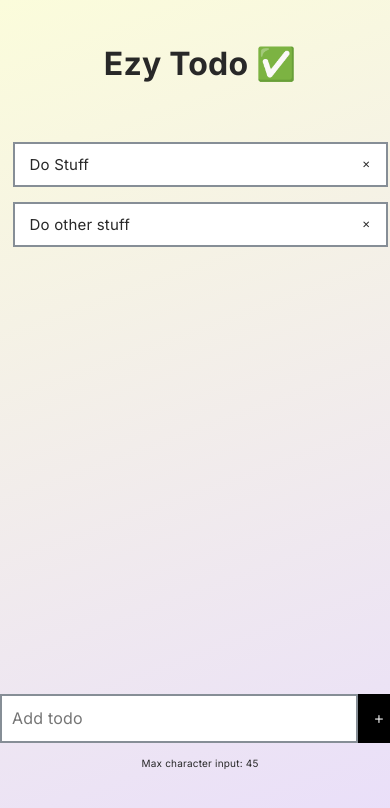
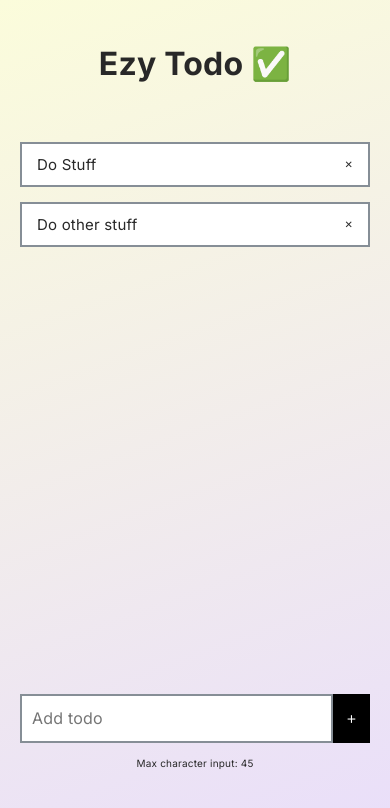
Before and after one commit to aizad-deriv/TodoList, a React (Create React App) app: page / in a window 390 px wide. Shown: the top 808 px of the page. Built offline with nearby package versions, Linux system fonts and the light colour scheme.

Commit message:
fix small screen

```diff
--- a/src/sass/main.scss
+++ b/src/sass/main.scss
@@ -15,6 +15,7 @@ body {
   color: $black;
   letter-spacing: 0.2px;
   font-family: 'Inter', sans-serif;
+  overflow: -moz-hidden-unscrollable hidden;
 }
 
 h1 {
@@ -50,7 +51,7 @@ p {
 
 .content-container {
   margin: 0 auto;
-  max-width: 400px;
+  max-width: 390px;
   overflow-y: scroll;
   padding: 15px;
 }
@@ -96,7 +97,7 @@ p {
   margin-bottom: 15px;
   background-color: #fff;
   border: 2px solid $grey;
-  width: 375px;
+  width: 350px;
   height: 45px;
   :hover {
     cursor: pointer;
@@ -120,13 +121,14 @@ p {
 .footer-container {
   display: grid;
   place-content: center;
+  padding: 15px;
 }
 
 .add-todo {
   display: flex;
   flex-direction: row;
   align-items: center;
-  width: 400px;
+  width: 350px;
   height: 45px;
   input {
     width: 90%;
```
Also changed, not shown: src/store/TodoStore.js (+1 -8 lines).
